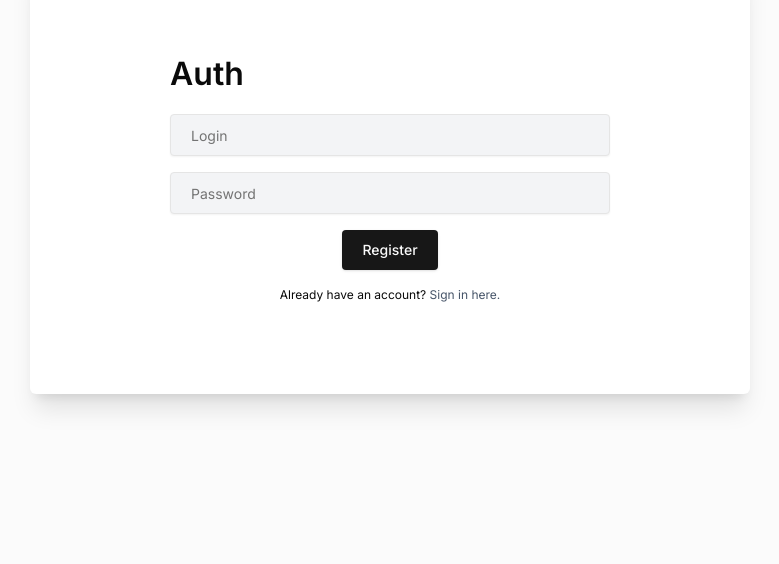
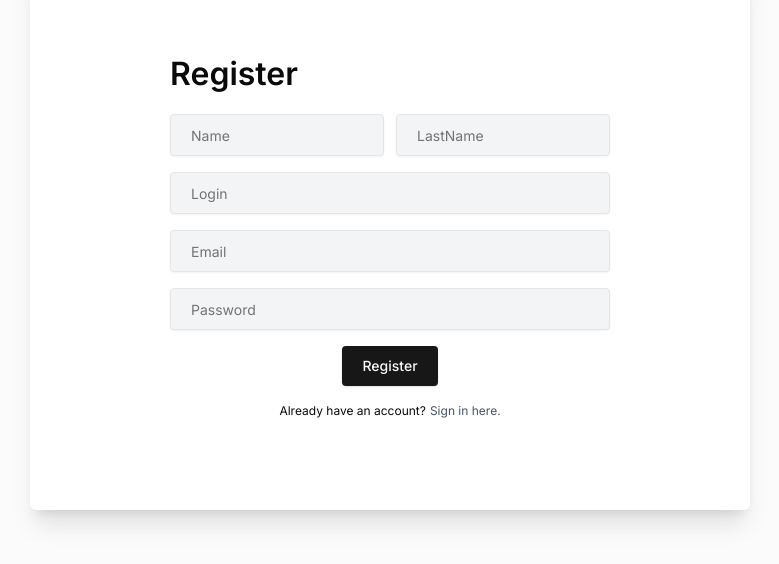
Before and after one commit to YakhyaevGadji/task-line, a Next.js app: page /authentication/register in a window 1280 px wide. Shown: the part 200-764 px from the top of the page, without its empty margins (250-1029 px from the left). Built offline with nearby package versions, Linux system fonts and the light colour scheme.

Commit message:
created regist

```diff
--- a/app/authentication/register/page.tsx
+++ b/app/authentication/register/page.tsx
@@ -8,11 +8,24 @@ import Link from 'next/link';
 const RegisterUser: React.FC = () => {
     return (
         <div className="mt-40 mx-auto w-[720px] shadow-xl rounded-md bg-white px-[140px] py-[90px]">
-            <Title className="font-semibold mb-4" text="Auth" size="lg" />
-
+            <Title className="font-semibold mb-4" text="Register" size="lg" />
+            <div className="flex gap-3">
+                <Input
+                    className="bg-[#F3F4F6] p-5 mb-4 rounded"
+                    placeholder="Name"
+                />
+                <Input
+                    className="bg-[#F3F4F6] p-5 mb-4 rounded"
+                    placeholder="LastName"
+                />
+            </div>
             <Input
                 className="bg-[#F3F4F6] p-5 mb-4 rounded"
                 placeholder="Login"
+            />
+            <Input
+                className="bg-[#F3F4F6] p-5 mb-4 rounded"
+                placeholder="Email"
             />
             <Input
                 className="bg-[#F3F4F6] p-5 mb-4 rounded"
@@ -20,8 +33,11 @@ const RegisterUser: React.FC = () => {
             />
             <Button className="flex mx-auto p-5 mb-4 rounded"> Register</Button>
             <p className="text-center text-[12px]">
-                Already have an account?{' '}
-                <Link className="text-slate-600" href="/authentication/login">
+                Already have an account?
+                <Link
+                    className="text-slate-600 pl-1"
+                    href="/authentication/login"
+                >
                     Sign in here.
                 </Link>
             </p>
```
